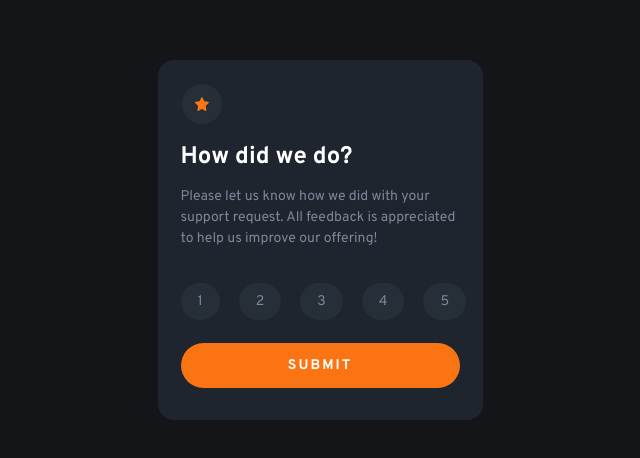
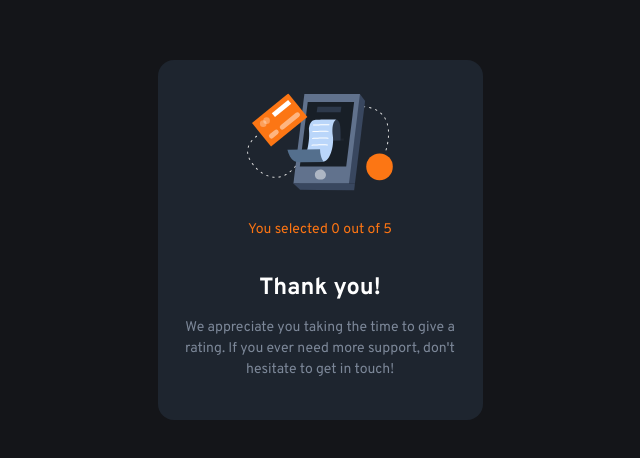
Before and after one commit to OTF31/interactive-rating-component, a React (Create React App) app: page / in a window 1280 px wide. Shown: the part 160-618 px from the top of the page, without its empty margins (320-960 px from the left). Built offline with nearby package versions, Linux system fonts and the light colour scheme.

Commit message:
Add thank you state

```diff
--- a/src/App.jsx
+++ b/src/App.jsx
@@ -1,10 +1,22 @@
+import { useState } from "react";
+
 import IconStar from "./assets/icon-star.svg";
+import IllustrationThankYou from "./assets/illustration-thank-you.svg";
 
 const App = () => {
+  const [submitted, setSubmitted] = useState(true);
+  const [rating, setRating] = useState(0);
+
   return (
     <div className="w-full h-screen bg-[#141519] flex justify-center items-center">
-      <div className="bg-[#1E252F] w-[325px] h-[360px] rounded-2xl flex flex-col font-[Overpass] justify-between py-7 px-[23px]">
-        {/*Star*/}
+      <div
+        className={`bg-[#1E252F] w-[325px] h-[360px] rounded-2xl flex flex-col font-[Overpass] ${
+          !submitted ? "justify-between" : "items-center justify-around"
+        } py-7 px-[23px]`}
+      >
+        {!submitted ? (
+          <>
+            {/*Star image*/}
             <div className="bg-[#262f38] w-fit p-[13px] rounded-full ml-[1px] -mt-1">
               <img src={IconStar} alt="Star" className="w-[14px] h-[14px]" />
             </div>
@@ -16,8 +28,8 @@ const App = () => {
 
             {/*Paragraph*/}
             <p className="text-[14px] text-[#7C8798] relative bottom-3">
-          Please let us know how we did with your support request. All feedback
-          is appreciated to help us improve our offering!
+              Please let us know how we did with your support request. All
+              feedback is appreciated to help us improve our offering!
             </p>
 
             {/*Buttons*/}
@@ -40,9 +52,37 @@ const App = () => {
             </div>
 
             {/*Sumbit*/}
-        <button className="bg-[#fb7413] text-[14px] tracking-[0.15em] font-bold text-white py-3 rounded-3xl relative bottom-1 ">
+            <button className="bg-[#FB7413] text-[14px] tracking-[0.15em] font-bold text-white py-3 rounded-3xl relative bottom-1">
               SUBMIT
             </button>
+          </>
+        ) : (
+          <>
+            {/*Illustration image*/}
+            <div className="relative bottom-2">
+              <img
+                src={IllustrationThankYou}
+                alt="Thank you"
+                className="scale-90"
+              />
+            </div>
+
+            {/*Rating*/}
+            <p className="text-[#FB7413] text-[14px] mb-1">
+              You selected {rating} out of 5
+            </p>
+
+            {/*Thank you*/}
+            <h1 className="text-white font-bold text-[23.5px] mt-3 ">
+              Thank you!
+            </h1>
+
+            <p className="text-[#7C8798] text-center text-[14px] relative bottom-1">
+              We appreciate you taking the time to give a rating. If you ever
+              need more support, don't hesitate to get in touch!
+            </p>
+          </>
+        )}
       </div>
     </div>
   );
```
Lines whose indentation alone changed are shown as unchanged.
